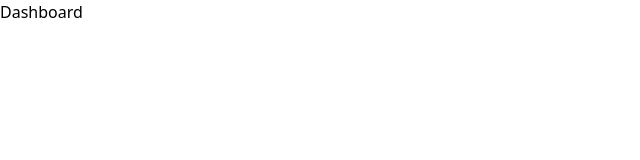
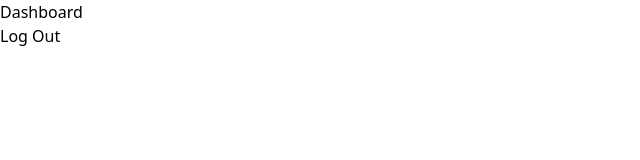
Before and after one commit to rshdgvn/finance-tracker, a React (Vite) app in the folder client/: page /dashboard in a window 1280 px wide. Shown: the top 160 px of the page, without its empty margins (0-640 px from the left). Built offline with nearby package versions, Linux system fonts and the light colour scheme.

Commit message:
create auth context to access tokens

```diff
--- a/client/src/App.jsx
+++ b/client/src/App.jsx
@@ -4,16 +4,19 @@ import Home from "./pages/Home";
 import Register from "./pages/auth/Register";
 import Login from "./pages/auth/Login";
 import Dashboard from "./pages/Dashboard";
+import { AuthProvider } from "./contexts/AuthContext";
 
 const App = () => {
   return (
     <BrowserRouter>
+      <AuthProvider>
         <Routes>
           <Route path="/" element={<Home />} />
           <Route path="/register" element={<Register />} />
           <Route path="/login" element={<Login />} />
           <Route path="/dashboard" element={<Dashboard />} />
         </Routes>
+      </AuthProvider>
     </BrowserRouter>
   );
 };
--- /dev/null
+++ b/client/src/contexts/AuthContext.jsx
@@ -0,0 +1,17 @@
+import React, { createContext, useContext, useState, useEffect } from "react";
+import { useNavigate } from "react-router-dom";
+
+export const AuthContext = createContext();
+
+export const AuthProvider = ({ children }) => {
+  const [token, setToken] = useState(localStorage.getItem("token"));
+
+
+  return (
+    <AuthContext.Provider value={{token, setToken}}>
+      {children}
+    </AuthContext.Provider>
+  );
+};
+
+export const useAuth = () => useContext(AuthContext);
--- a/client/src/pages/Dashboard.jsx
+++ b/client/src/pages/Dashboard.jsx
@@ -1,9 +1,40 @@
-import React from 'react'
+import React from "react";
+import { useAuth } from "../contexts/AuthContext";
 
 const Dashboard = () => {
+  const { token, setToken } = useAuth();
+
+  const handleLogout = async () => {
+    try {
+      const res = await fetch("/api/logout", {
+        method: "POST",
+        headers: {
+          "Content-Type": "application/json",
+          Accept: "application/json",
+          Authorization: `Bearer ${token}`,
+        },
+      });
+
+      if (res.ok) {
+        nav('/')
+        localStorage.removeItem("token");
+        setToken(null);
+        console.log("Logged out successfully");
+      } else {
+        console.error("Logout failed:", await res.json());
+      }
+    } catch (error) {
+      console.log("token: ", token);
+      console.error("Logout error:", error);
+    }
+  };
+
   return (
-    <div>Dashboard</div>
-  )
-}
+    <>
+      <div>Dashboard</div>
+      <button onClick={handleLogout}>Log Out</button>
+    </>
+  );
+};
 
-export default Dashboard
+export default Dashboard;
--- a/client/src/pages/auth/Register.jsx
+++ b/client/src/pages/auth/Register.jsx
@@ -2,14 +2,14 @@ import React, { useState } from "react";
 import { useNavigate } from "react-router-dom";
 
 const Register = () => {
-  const nav = useNavigate();
-
   const [form, setForm] = useState({
     name: "",
     email: "",
     password: "",
     password_confirmation: "",
   });
+
+  const nav = useNavigate();
 
   const [errors, setErrors] = useState({});
 
@@ -22,6 +22,7 @@ const Register = () => {
         method: "POST",
         headers: {
           "Content-Type": "application/json",
+          Accept: "application/json",
         },
         body: JSON.stringify(form),
       });
@@ -31,6 +32,8 @@ const Register = () => {
       if (!res.ok) {
         setErrors(data.errors || {});
       } else {
+        localStorage.setItem("token", data.token);
+
         console.log("Registered successfully:", data);
         nav("/dashboard");
       }
```
Also changed, not shown: 1 other file (tests, documents, lock files or other folders). Lines whose indentation alone changed are shown as unchanged.
